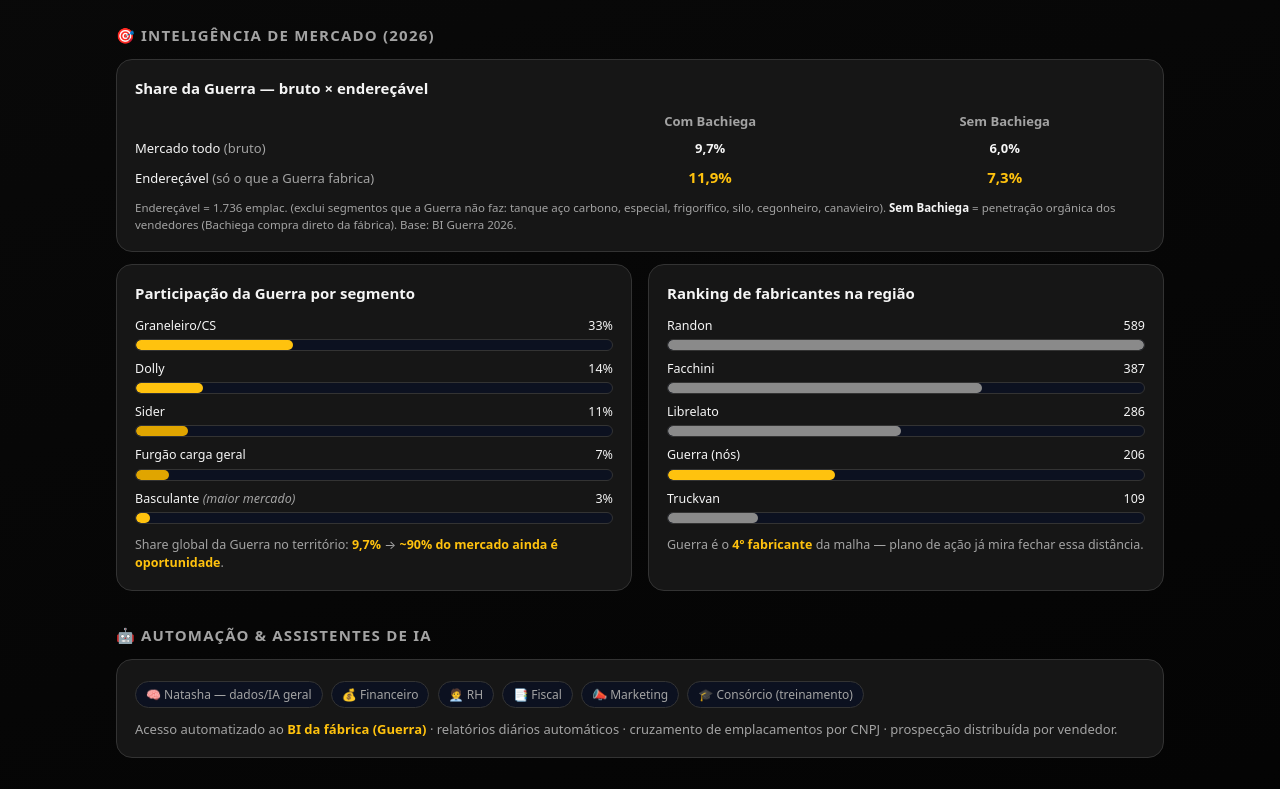
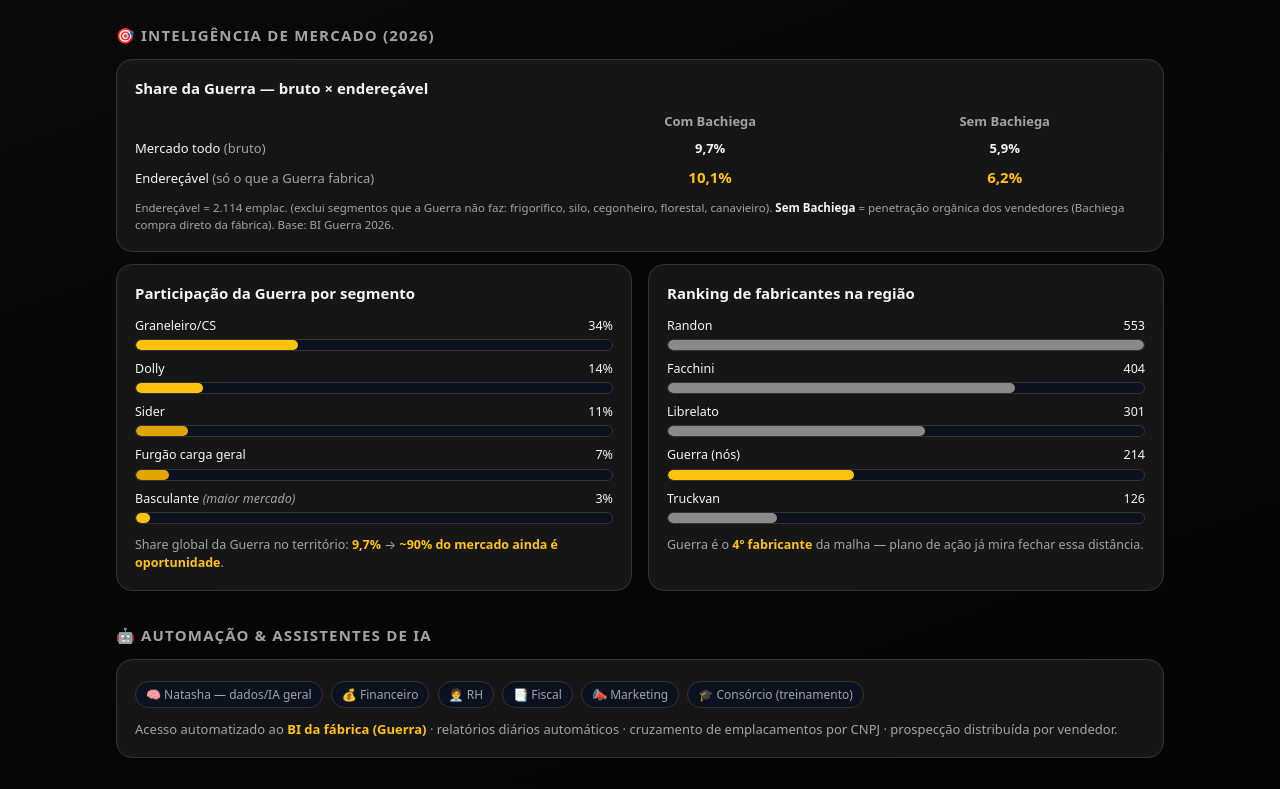
Before and after one commit to PIRATRUCK/painel-dados-ia, a plain HTML site: page index.html in a window 1280 px wide. Shown: the part 1080-1869 px from the top of the page. Drawn offline with Linux system fonts and the light colour scheme.

Commit message:
Atualiza KPIs de emplacamento com base BI de 17/11 (2.213 emplacamentos, Guerra 214)
Share bruto/endereçável, ranking de fabricantes e participação por segmento recalculados a partir do novo export; corrige lista de segmentos endereçáveis (tanque aço carbono e especial são produtos Guerra, não deveriam ter sido excluídos).

```diff
--- a/index.html
+++ b/index.html
@@ -61,7 +61,7 @@
   <header class="hero">
     <div>
       <h1>🧠 Frente de Dados &amp; Inteligência Artificial</h1>
-      <div class="sub">Piratruck / Guerra · Painel de acompanhamento da diretoria · atualizado em 03/11/2026</div>
+      <div class="sub">Piratruck / Guerra · Painel de acompanhamento da diretoria · atualizado em 17/11/2026</div>
     </div>
     <div class="lead">Conduzido por Kayque Souza<small>Dados · IA · Automação</small></div>
   </header>
@@ -71,7 +71,7 @@
     <div class="kpi"><b>10</b><span>sistemas/painéis no ar</span></div>
     <div class="kpi"><b>6</b><span>assistentes de IA (bots)</span></div>
     <div class="kpi"><b>1.147</b><span>contatos na base única</span></div>
-    <div class="kpi"><b>2.115</b><span>emplacamentos 2026 mapeados</span></div>
+    <div class="kpi"><b>2.213</b><span>emplacamentos 2026 mapeados</span></div>
     <div class="kpi"><b>464</b><span>leads com telefone p/ prospectar</span></div>
     <div class="kpi"><b>R$ 8,1<span style="font-size:14px"> mi</span></b><span>títulos controlados no ano</span></div>
   </div>
@@ -118,17 +118,17 @@
       <div style="color:var(--mut);font-weight:700;text-align:center">Sem Bachiega</div>
       <div>Mercado todo <span style="color:var(--mut)">(bruto)</span></div>
       <div style="text-align:center;font-weight:700">9,7%</div>
-      <div style="text-align:center;font-weight:700">6,0%</div>
+      <div style="text-align:center;font-weight:700">5,9%</div>
       <div>Endereçável <span style="color:var(--mut)">(só o que a Guerra fabrica)</span></div>
-      <div style="text-align:center;color:#ffc20e;font-weight:800;font-size:15px">11,9%</div>
-      <div style="text-align:center;color:#ffc20e;font-weight:800;font-size:15px">7,3%</div>
+      <div style="text-align:center;color:#ffc20e;font-weight:800;font-size:15px">10,1%</div>
+      <div style="text-align:center;color:#ffc20e;font-weight:800;font-size:15px">6,2%</div>
     </div>
-    <p style="color:var(--mut);font-size:11.5px;margin:11px 0 0">Endereçável = 1.736 emplac. (exclui segmentos que a Guerra não faz: tanque aço carbono, especial, frigorífico, silo, cegonheiro, canavieiro). <b style="color:var(--txt)">Sem Bachiega</b> = penetração orgânica dos vendedores (Bachiega compra direto da fábrica). Base: BI Guerra 2026.</p>
+    <p style="color:var(--mut);font-size:11.5px;margin:11px 0 0">Endereçável = 2.114 emplac. (exclui segmentos que a Guerra não faz: frigorífico, silo, cegonheiro, florestal, canavieiro). <b style="color:var(--txt)">Sem Bachiega</b> = penetração orgânica dos vendedores (Bachiega compra direto da fábrica). Base: BI Guerra 2026.</p>
   </div>
   <div class="two">
     <div class="panel">
       <h3>Participação da Guerra por segmento</h3>
-      <div class="bar"><div class="t"><span>Graneleiro/CS</span><span>33%</span></div><div class="track"><div class="fill" style="width:33%;background:var(--grn)"></div></div></div>
+      <div class="bar"><div class="t"><span>Graneleiro/CS</span><span>34%</span></div><div class="track"><div class="fill" style="width:34%;background:var(--grn)"></div></div></div>
       <div class="bar"><div class="t"><span>Dolly</span><span>14%</span></div><div class="track"><div class="fill" style="width:14%;background:var(--grn)"></div></div></div>
       <div class="bar"><div class="t"><span>Sider</span><span>11%</span></div><div class="track"><div class="fill" style="width:11%;background:var(--yel)"></div></div></div>
       <div class="bar"><div class="t"><span>Furgão carga geral</span><span>7%</span></div><div class="track"><div class="fill" style="width:7%;background:var(--yel)"></div></div></div>
@@ -137,11 +137,11 @@
     </div>
     <div class="panel">
       <h3>Ranking de fabricantes na região</h3>
-      <div class="bar"><div class="t"><span>Randon</span><span>589</span></div><div class="track"><div class="fill" style="width:100%;background:var(--blu)"></div></div></div>
-      <div class="bar"><div class="t"><span>Facchini</span><span>387</span></div><div class="track"><div class="fill" style="width:66%;background:var(--blu)"></div></div></div>
-      <div class="bar"><div class="t"><span>Librelato</span><span>286</span></div><div class="track"><div class="fill" style="width:49%;background:var(--blu)"></div></div></div>
-      <div class="bar"><div class="t"><span>Guerra (nós)</span><span>206</span></div><div class="track"><div class="fill" style="width:35%;background:var(--grn)"></div></div></div>
-      <div class="bar"><div class="t"><span>Truckvan</span><span>109</span></div><div class="track"><div class="fill" style="width:19%;background:var(--blu)"></div></div></div>
+      <div class="bar"><div class="t"><span>Randon</span><span>553</span></div><div class="track"><div class="fill" style="width:100%;background:var(--blu)"></div></div></div>
+      <div class="bar"><div class="t"><span>Facchini</span><span>404</span></div><div class="track"><div class="fill" style="width:73%;background:var(--blu)"></div></div></div>
+      <div class="bar"><div class="t"><span>Librelato</span><span>301</span></div><div class="track"><div class="fill" style="width:54%;background:var(--blu)"></div></div></div>
+      <div class="bar"><div class="t"><span>Guerra (nós)</span><span>214</span></div><div class="track"><div class="fill" style="width:39%;background:var(--grn)"></div></div></div>
+      <div class="bar"><div class="t"><span>Truckvan</span><span>126</span></div><div class="track"><div class="fill" style="width:23%;background:var(--blu)"></div></div></div>
       <p style="color:var(--mut);font-size:12.5px;margin:12px 0 0">Guerra é o <span class="hl">4º fabricante</span> da malha — plano de ação já mira fechar essa distância.</p>
     </div>
   </div>
@@ -178,6 +178,7 @@
     <div class="it"><b>Acesso automatizado ao BI</b><p>Conexão direta ao BI da Guerra + acompanhamento mês a mês do mercado.</p></div>
     <div class="it"><b>Painel de Cotação no ar</b><p>Propostas com preço, histórico compartilhado por consultor e geração de PDF — login integrado aos demais painéis.</p></div>
     <div class="it"><b>Base de mercado atualizada (set/2026)</b><p>Novo export do BI processado: 1.725 emplacamentos, agora com cliente + cidade + CNPJ + telefone na mesma linha. Mapa e planilhas de prospecção regenerados.</p></div>
+    <div class="it"><b>Base de mercado atualizada (nov/2026)</b><p>Novo export do BI processado: 2.213 emplacamentos, agora com cidade do proprietário (mais fiel que a cidade de placa). Mapa, cliente-detalhe e planilha de contatos regenerados.</p></div>
   </div>
 
   <div class="foot">Frente de Dados &amp; IA · Piratruck / Guerra — conduzida por <b>Kayque Souza</b>. Fonte: BI Guerra + base comercial (território PIRATRUCK, 2026). Ranking e share sobre o total emplacado; as listas de prospecção excluem operações fora do escopo (compra direta de fábrica, portfólio/segmentos não atendidos).</div>
```
